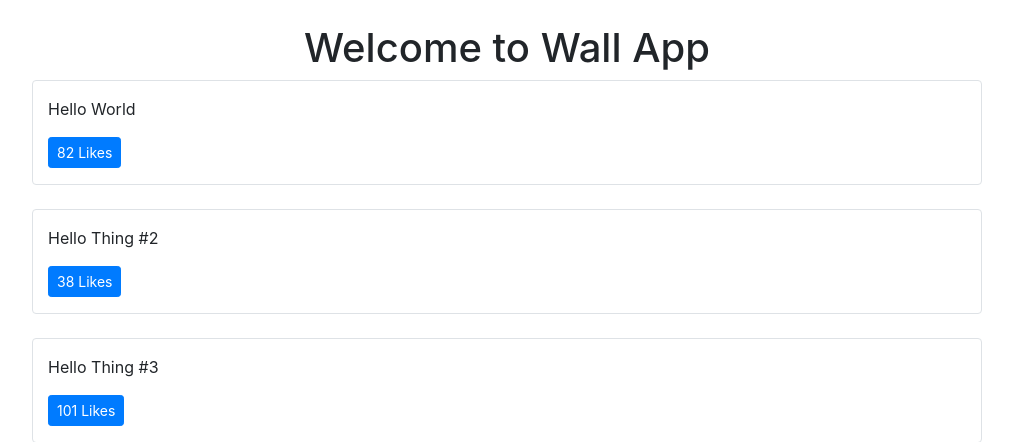
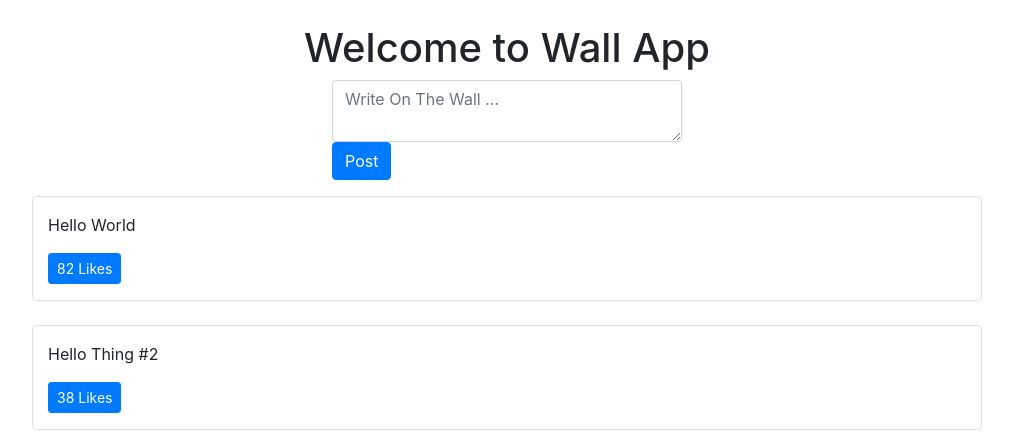
Before and after one commit to MalibuCharles/wallapp, a Django app: page / in a window 1280 px wide. Shown: the part 56-498 px from the top of the page, without its empty margins (133-1146 px from the left). Run offline with Django 4.2, Linux system fonts and the light colour scheme; data comes from the database, SQL or seed files in the repository; both versions use the stored data as it was after the commit.

Commit message:
loading the posts

```diff
--- a/posts/views.py
+++ b/posts/views.py
@@ -1,9 +1,11 @@
 import random
 from django.http import Http404, HttpResponse, JsonResponse
-from django.shortcuts import render
+from django.shortcuts import render, redirect
+
 
 from .forms import PostForm
 from .models import Post
+
 
 # Create your views here.
 def home_view(request, *args, **kwargs):
@@ -11,11 +13,15 @@ def home_view(request, *args, **kwargs):
 
 def post_create_view(request, *args, **kwargs):
     form = PostForm(request.POST or None)
+    next_url = request.POST.get("next") or None
+    print("next_url", next_url)
     if form.is_valid():
         obj = form.save(commit=False)
         obj.save()
+        if next_url != None:
+            return redirect(next_url)
         form = PostForm()
-    return render(request, 'components/forms.html', context={"form":form})
+    return render(request, 'components/form.html', context={"form":form})
 
 def post_list_view(request, *args, **kwargs):
     qs = Post.objects.all()
--- /dev/null
+++ b/templates/components/form.html
@@ -0,0 +1,4 @@
+<form method="POST"> {% csrf_token %}
+    {{ form.as_p }}
+    <button type="submit" class="btn btn-secondary">Save</button>
+</form>
--- a/templates/pages/home.html
+++ b/templates/pages/home.html
@@ -11,24 +11,52 @@ This is nice!
     </div>
 </div>
 
+<div class="row mb-3">
+    <div class="col-md-4 mx-auto col-10">
+        <form  class="form" method="POST" action="/create-post">
+            {% csrf_token %}
+            <input type="hidden" value="/" name="next" />
+            <textarea class="form-control" name="content" placeholder="Write On The Wall ..."></textarea>
+            <button type="submit" class="btn btn-primary">Post</button>
+        </form>
+    </div>
+</div>
+
 <div class='row' id='posts'>
     Loading...
 </div>
 
 <script>
 
-const postsElement = document.getElementById("posts")
-// postsElement.innerHTML = 'Loading...'
+const postsEl = document.getElementById("posts")
 
-// var el1 = "<h1>Hi thing 1</h1>"
-// var el2 = "<h1>Hi thing 2</h1>"
-// var el3 = "<h1>Hi thing 3</h1>"
-// postsElement.innerHTML = el1 + el2 + el3
+function loadPosts(postsElement) {
+    const xhr = new XMLHttpRequest()
+    const method = 'GET'
+    const url = '/posts'
+    const responseType = "json"
+    xhr.responseType = responseType
+    xhr.open(method,url)
+    xhr.onload = function() {
+        const serverResponse = xhr.response
+        const listedItems = serverResponse.response
+        let finalPostStr = ""
+        let i;
+        for (i=0;i<listedItems.length; i++) {
+            let postObj = listedItems[i]
+            let currentItem = formatPostElement(postObj)
+            finalPostStr += currentItem
+        }
+        postsElement.innerHTML = finalPostStr
+    }
+    xhr.send()
+}
 
-const xhr = new XMLHttpRequest()
-const method = 'GET'
-const url = '/posts'
-const responseType = "json"
+loadPosts(postsEl)
+
+
+
+
 
 function handleDidLike(post_id, currentCount){
     console.log(post_id, currentCount)
@@ -48,22 +76,6 @@ function formatPostElement(post){
     return formattedPost
 }
 
-xhr.responseType = responseType
-xhr.open(method,url)
-xhr.onload = function() {
-    const serverResponse = xhr.response
-    const listedItems = serverResponse.response
-    let finalPostsStr = ""
-    let i;
-    for (i=0;i<listedItems.length; i++) {
-        let postObj = listedItems[i]
-        let currentItem = formatPostElement(postObj)
-        finalPostsStr += currentItem
-    }
-    postsElement.innerHTML = finalPostsStr
-    // console.log(listedItems)
-}
-xhr.send()
 
 
 </script>
--- a/wallapp/urls.py
+++ b/wallapp/urls.py
@@ -16,11 +16,12 @@ Including another URLconf
 from django.contrib import admin
 from django.urls import path
 
-from posts.views import home_view, post_detail_view, post_list_view
+from posts.views import (home_view, post_create_view, post_detail_view, post_list_view, post_create_view,)
 
 urlpatterns = [
     path('admin/', admin.site.urls),
     path('', home_view),
+    path('create-post', post_create_view),
     path('posts', post_list_view),
     path('posts/<int:post_id>', post_detail_view),
 ]
```
Also changed, not shown: db.sqlite3.
